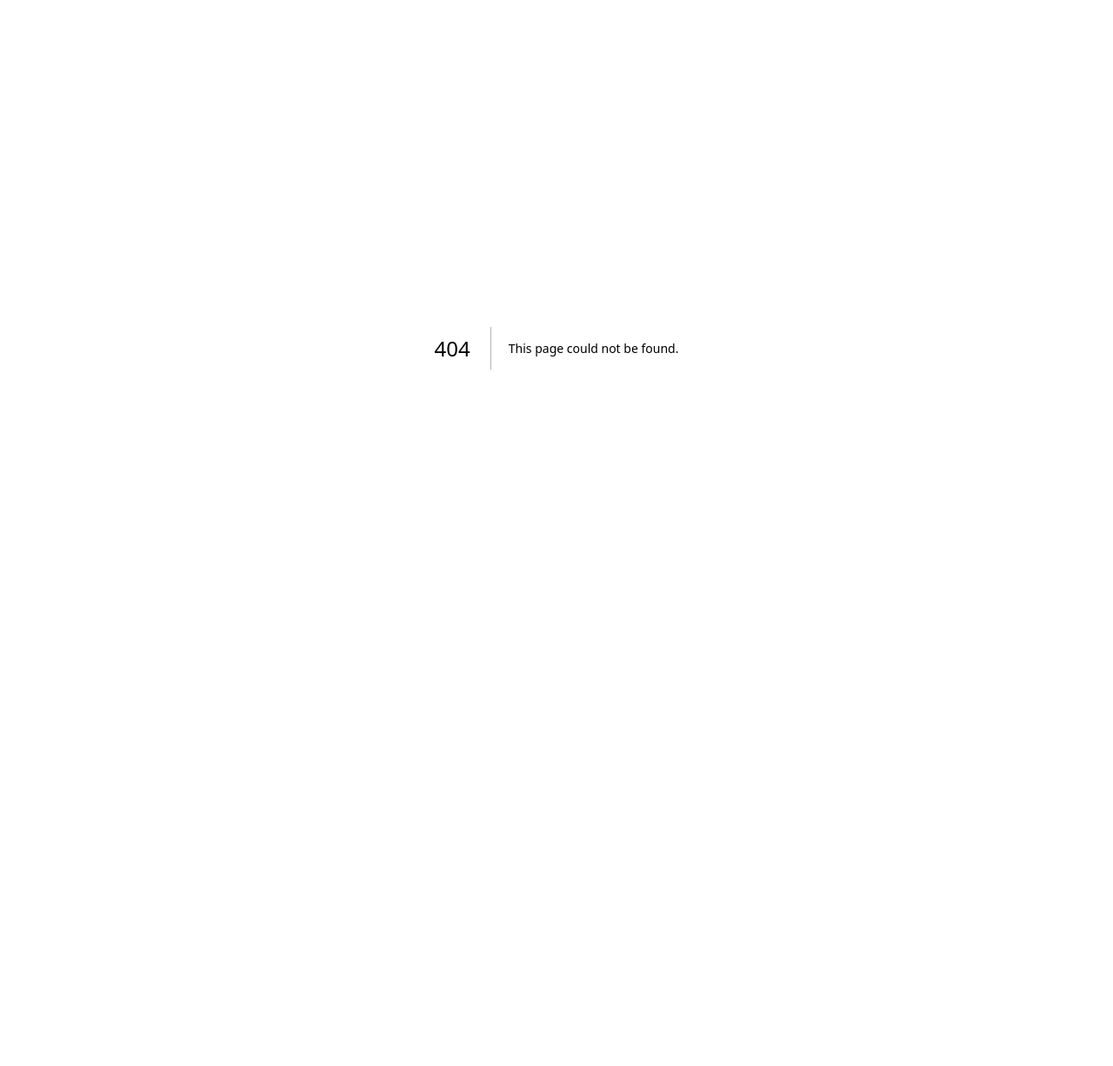
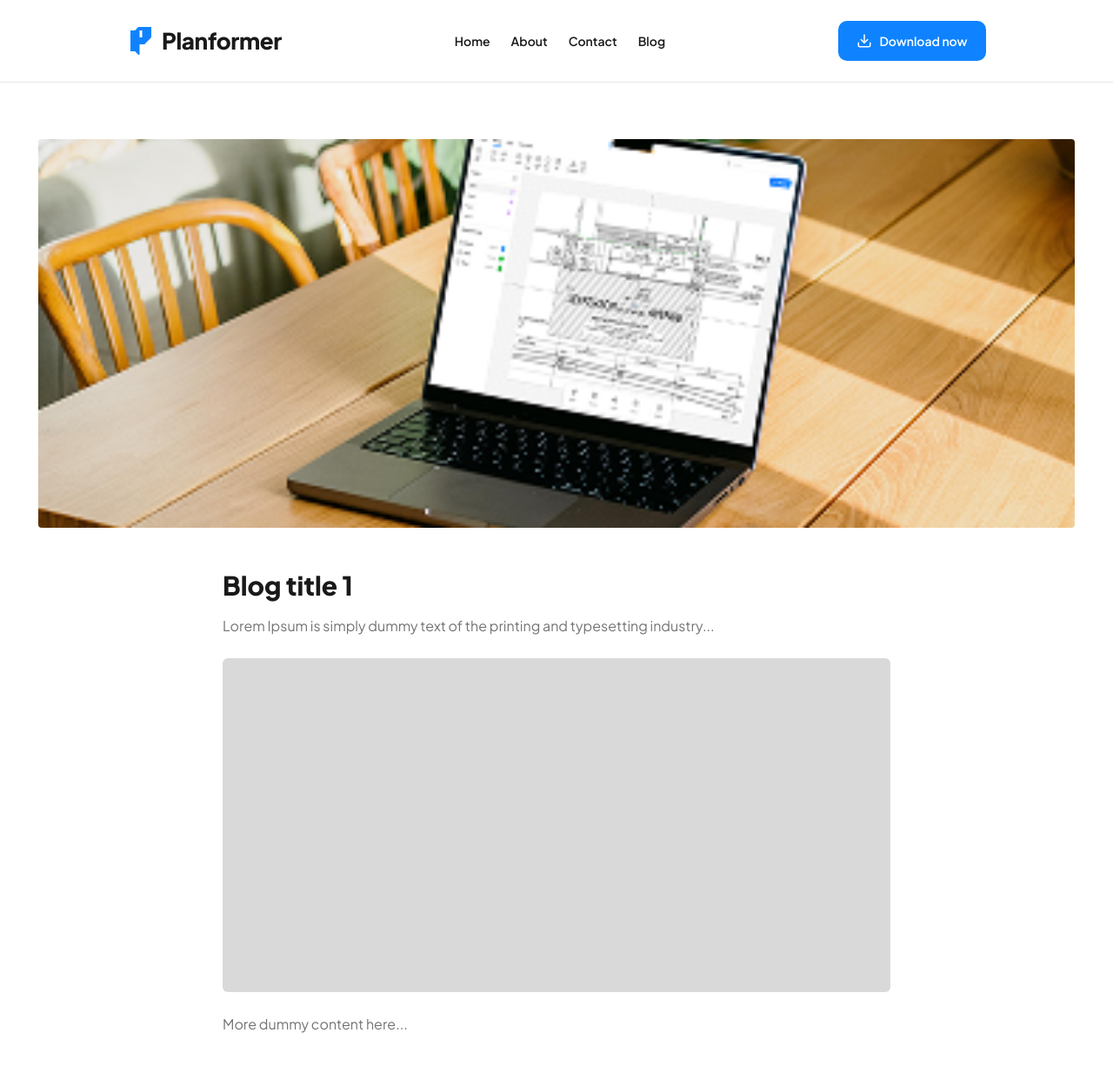
Before and after one commit to Planformer-LLC/planformer-website, a Next.js app: page /blog/blog-post-1 in a window 1280 px wide. Before the commit this address had no page. Shown: the top 1226 px of the page at 87% size. Before the commit the page ends 800 px from the top, so only its background shows below. Built offline with nearby package versions, Linux system fonts and the light colour scheme.

Commit message:
Navbar text semibold changed about page spacing fixed slug hope fixed which basicaly works in blog page and other changes like contact page are fixed

```diff
--- a/src/app/about/page.tsx
+++ b/src/app/about/page.tsx
@@ -77,7 +77,8 @@ export default function AboutPage() {
 
 
       {/* ✅ Boxes centered, equal left/right spacing, 32px gap */}
-      <section className="py-10">
+      <section className="pt-10 pb-0">
+
         <div className="mx-auto max-w-6xl px-4 md:px-8">
           <div className="mx-auto flex max-w-[1100px] flex-col items-center justify-center gap-4 md:flex-row md:gap-8">
 
@@ -111,7 +112,7 @@ export default function AboutPage() {
 
       {/* LEFT IMAGE */}
       <Reveal>
-        <div className="-mx-40 md:mx-0 md:pt-16 lg:pl-6">
+        <div className="-mx-40 md:mx-0 md:pt-0 lg:pl-6">
           <div
             className="
               relative overflow-hidden shadow-sm
@@ -136,7 +137,7 @@ export default function AboutPage() {
       </Reveal>
 
       {/* RIGHT CONTENT */}
-      <div className="w-full px-4 md:pl-6 md:pr-4 md:pt-20">
+      <div className="w-full px-4 md:pl-6 md:pr-4 md:pt-4">
         <Reveal>
           <h2 className="text-2xl font-black text-[#1A1A1A] md:text-3xl">
             What We Stand For
--- /dev/null
+++ b/src/app/blog/[slug]/page.tsx
@@ -0,0 +1,70 @@
+import SiteLayout from "@/components/layout/SiteLayout";
+import Image from "next/image";
+import { notFound } from "next/navigation";
+
+export const dynamicParams = false;
+
+const POSTS = [
+  { slug: "blog-post-1", title: "Blog title 1", cover: "/assets/images/blogs/blog1.png" },
+  { slug: "blog-post-2", title: "Blog title 2", cover: "/assets/images/blogs/blog1.png" },
+  { slug: "blog-post-3", title: "Blog title 3", cover: "/assets/images/blogs/blog1.png" },
+  { slug: "blog-post-4", title: "Blog title 4", cover: "/assets/images/blogs/blog1.png" },
+  { slug: "blog-post-5", title: "Blog title 5", cover: "/assets/images/blogs/blog1.png" },
+  { slug: "blog-post-6", title: "Blog title 6", cover: "/assets/images/blogs/blog1.png" },
+];
+
+export function generateStaticParams() {
+  return POSTS.map((p) => ({ slug: p.slug }));
+}
+
+type PageProps = {
+  params: { slug: string } | Promise<{ slug: string }>;
+};
+
+export default async function BlogDetailsPage({ params }: PageProps) {
+  // ✅ works whether params is object OR promise
+  const { slug } = await Promise.resolve(params);
+
+  const post = POSTS.find((p) => p.slug === slug);
+  if (!post) return notFound();
+
+  return (
+    <SiteLayout>
+      <main className="bg-white">
+        <div className="mx-auto max-w-[1240px] px-0 sm:px-4 lg:px-6 pt-32 sm:pt-40">
+          {/* Mobile full-bleed image */}
+          <div className="relative w-full overflow-hidden sm:rounded-sm">
+            <div className="relative w-full aspect-[4/3] sm:aspect-[16/7] md:aspect-[16/6]">
+              <Image
+                src={post.cover}
+                alt={post.title}
+                fill
+                priority
+                sizes="(max-width: 640px) 100vw, (max-width: 1024px) 900px, 1240px"
+                className="object-cover"
+              />
+            </div>
+          </div>
+
+          <div className="mx-auto max-w-3xl px-4 sm:px-0 pb-20 pt-8 sm:pb-24 sm:pt-10 md:pt-12">
+            <h1 className="text-xl sm:text-2xl md:text-3xl font-extrabold text-black/90">
+              {post.title}
+            </h1>
+
+            <p className="mt-4 text-sm sm:text-base leading-relaxed text-black/55">
+              Lorem Ipsum is simply dummy text of the printing and typesetting industry...
+            </p>
+
+            <div className="mt-6 overflow-hidden rounded-md bg-black/15">
+              <div className="relative w-full aspect-[4/3] sm:aspect-[16/9] md:aspect-[16/8]" />
+            </div>
+
+            <p className="mt-6 text-sm sm:text-base leading-relaxed text-black/55">
+              More dummy content here...
+            </p>
+          </div>
+        </div>
+      </main>
+    </SiteLayout>
+  );
+}
--- a/src/components/layout/Navbar.tsx
+++ b/src/components/layout/Navbar.tsx
@@ -93,12 +93,13 @@ export default function Navbar() {
     <Link
       key={n.href}
       href={n.href}
-                  className="text-[#1A1A1A] transition hover:text-[#6B7280]"
+      className="text-[#1A1A1A] font-semibold transition hover:text-[#6B7280]"
     >
       {n.label}
     </Link>
   ))}
 </nav>
+
 
             {/* CTA Button (desktop only) */}
             <Link
--- a/src/components/sections/Hero.tsx
+++ b/src/components/sections/Hero.tsx
@@ -23,7 +23,7 @@ function Pill({ icon, label }: { icon: string; label: string }) {
 export default function Hero() {
   return (
     // ✅ No bottom spacing + hero fills the screen nicely
-    <section className="relative bg-[#F5F5F5] pt-24 pb-0 md:pt-24 md:pb-0 md:min-h-screen">
+    <section className="relative bg-[#F5F5F5] pt-24 pb-0 md:pt-27 md:pb-0 md:min-h-screen">
 
       {/* background */}
       <div
```
Also changed, not shown: src/app/blog/page.tsx (indentation only). Lines whose indentation alone changed are shown as unchanged.
